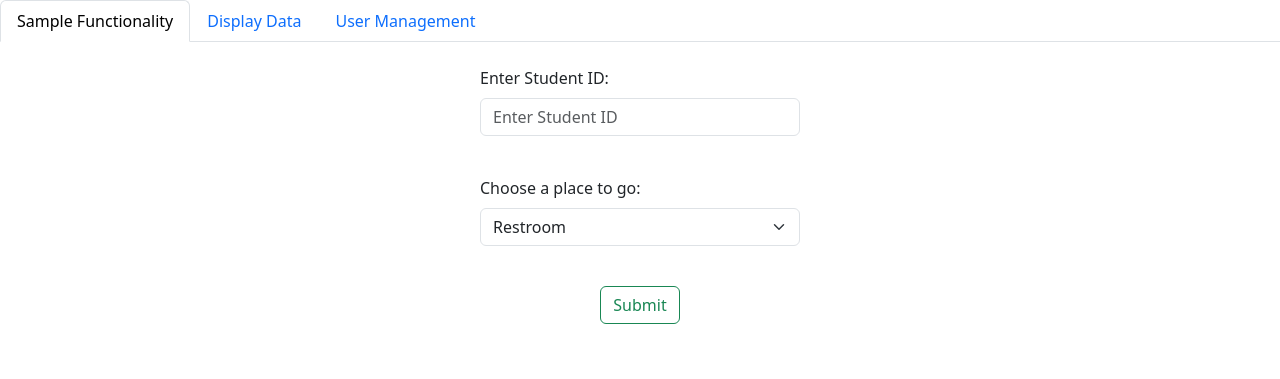
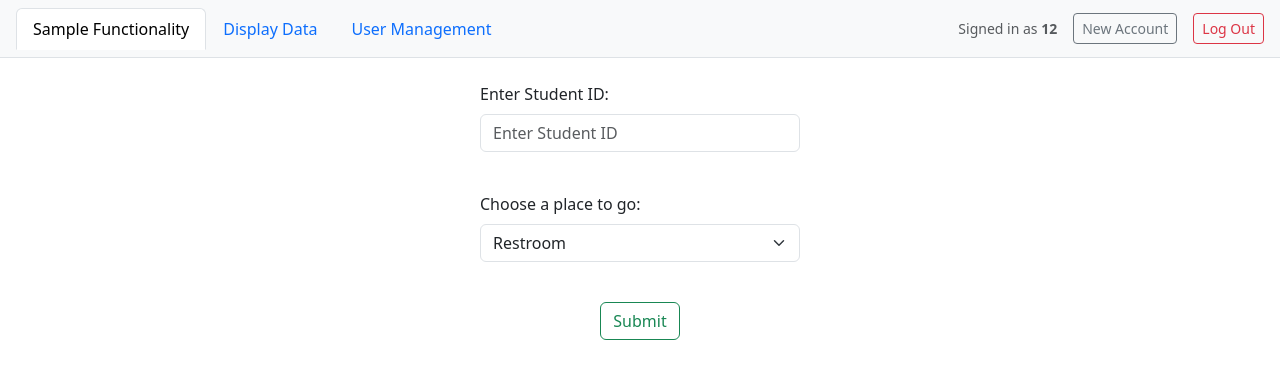
Before and after one commit to 1399999/GLHSPasses, a Flask app: page / in a window 1280 px wide. Shown: the top 379 px of the page. Run offline with Flask 3, Linux system fonts and the light colour scheme; a user stored in the database is signed in.

Commit message:
Adds a new login system (4)

```diff
--- a/Templates/index.html
+++ b/Templates/index.html
@@ -7,18 +7,29 @@
     <title>Flask Input Form</title>
 </head>
 <body>
-    <nav>
-        <div class="nav nav-tabs" id="nav-tab" role="tablist">
-            <a class="nav-item nav-link active" id="nav-home-tab" data-toggle="tab" href="/" role="tab" aria-controls="nav-home" aria-selected="true">Sample Functionality</a>
-            <a class="nav-item nav-link" id="nav-profile-tab" data-toggle="tab" href="/data" role="tab" aria-controls="nav-profile" aria-selected="false">Display Data</a>
-            <a class="nav-item nav-link" id="nav-user-tab" data-toggle="tab" href="/user" role="tab" aria-controls="nav-user" aria-selected="false">User Management</a>
+    <nav class="navbar navbar-expand navbar-light bg-light border-bottom px-3">
+        <div class="nav nav-tabs border-0 me-auto" id="nav-tab" role="tablist">
+            <a class="nav-item nav-link active" href="/">Sample Functionality</a>
+            <a class="nav-item nav-link" href="/data">Display Data</a>
+            <a class="nav-item nav-link" href="/user">User Management</a>
+        </div>
+        <div class="d-flex align-items-center gap-3">
+            <span class="text-muted small">
+                Signed in as <strong>{{ session.username }}</strong>
+            </span>
+            <a href="{{ url_for('register') }}" class="btn btn-sm btn-outline-secondary">New Account</a>
+            <a href="{{ url_for('logout') }}" class="btn btn-sm btn-outline-danger">Log Out</a>
         </div>
     </nav>
-    </div>
 
     <div class="mx-auto">
+        <br/>
 
-        <br/>
+        {% with messages = get_flashed_messages(with_categories=true) %}
+            {% for category, message in messages %}
+                <div class="alert alert-{{ category }} w-25 mx-auto py-2" role="alert">{{ message }}</div>
+            {% endfor %}
+        {% endwith %}
 
         <form method="POST">
             <div class="mb-3 w-25 mx-auto">
@@ -30,7 +41,6 @@
 
             <div class="mb-3 w-25 mx-auto">
                 <label for="options" class="form-label">Choose a place to go:</label>
-
                 <select name="user_input_2" id="options" class="form-select" required>
                     <option value="restroom">Restroom</option>
                     <option value="library">Library</option>
@@ -42,8 +52,8 @@
 
             <br/>
 
-            <div display="display: flex; justify-content: center; align-items: center;" class="mb-3 w-25 mx-auto center">
-                <button type="submit", value="submit", name="submit_btn", class="btn btn-outline-success">Submit</button>
+            <div class="mb-3 w-25 mx-auto center">
+                <button type="submit" value="submit" name="submit_btn" class="btn btn-outline-success">Submit</button>
             </div>
         </form>
 
@@ -58,17 +68,10 @@
                 </div>
             {% endif %}
         </div>
-
     </div>
-
 </body>
 </html>
 
 <style>
-    .center {
-        display: flex;
-        flex-direction: row;
-        align-items: center;
-        justify-content: center;
-    }
+    .center { display: flex; flex-direction: row; align-items: center; justify-content: center; }
 </style>
```
